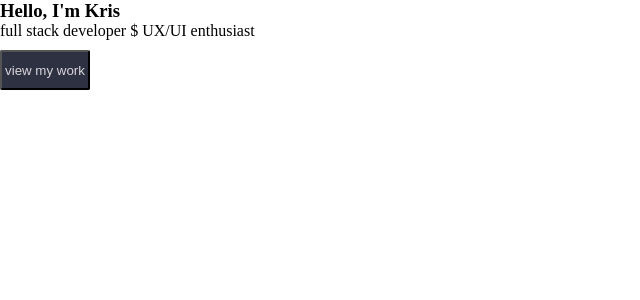
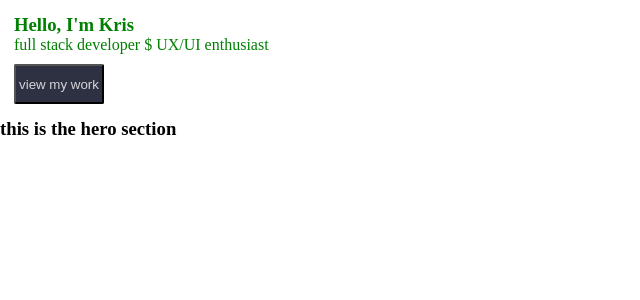
Before and after one commit to Kris-Ekiteles/Next_portfolio, a Next.js app: page / in a window 1280 px wide. Shown: the top 300 px of the page, without its empty margins (0-640 px from the left). Built offline with nearby package versions, Linux system fonts and the light colour scheme.

Commit message:
new div for first sec and another for the hero section

```diff
--- a/src/app/page.js
+++ b/src/app/page.js
@@ -3,10 +3,15 @@ import styles from "./page.module.css";
 
 export default function Home() {
   return (
-    <div className={styles.page}>
-      <h3>Hello, I'm Kris</h3>
-      <p>full stack developer $ UX/UI enthusiast</p>
-      <button className="btn">view my work</button>
+    <div className="main-page">
+      <div className="view">
+        <h3>Hello, I'm Kris</h3>
+        <p>full stack developer $ UX/UI enthusiast</p>
+        <button className="btn">view my work</button>
+      </div>
+      <div className="hero">
+        <h3>this is the hero section</h3>
+      </div>
     </div>
   );
 }
```
